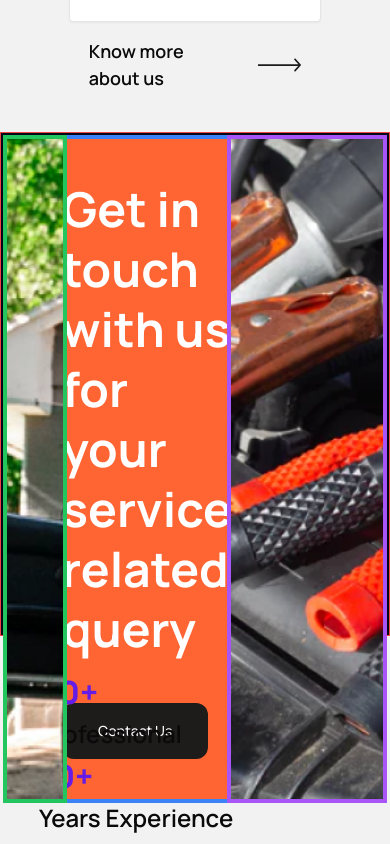
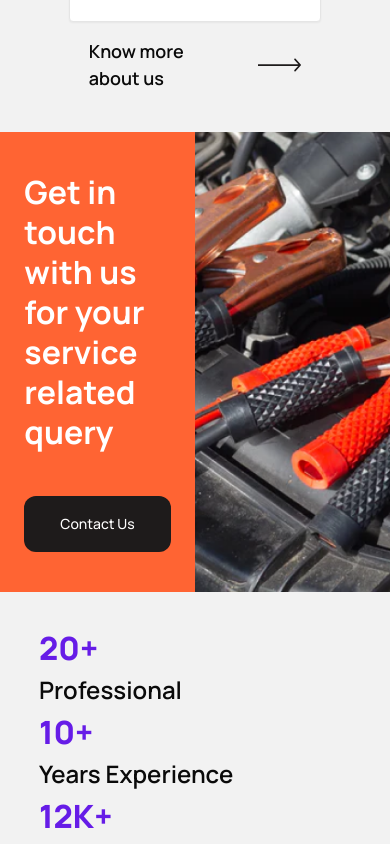
Before and after one commit to w3ngithub/revive-motors, a Next.js app: page / in a window 390 px wide. Shown: the part 5120-5964 px from the top of the page. Built offline with nearby package versions, Linux system fonts and the light colour scheme.

Commit message:
feat: banner  page  responsiveness added

```diff
--- a/src/components/custom-components/Banner.tsx
+++ b/src/components/custom-components/Banner.tsx
@@ -5,11 +5,12 @@ import Middle from "./middle";
 
 const Banner = () => {
   // min-h-[100vh]
+  // max-lg
   return (
-    <section className=" max-w-[100vw] border border-red-500">
-      <div className="grid grid-cols-12 border-2 border-slate-950 w-full max-h-[502px]">
+    <section className=" max-w-[100vw] ">
+      <div className="grid grid-cols-12  w-full max-h-[502px] max-lg:grid-cols-2">
         {/* Left Image */}
-        <div className="col-span-2 border-4 border-green-500 relative">
+        <div className="block col-span-2 relative max-lg:hidden">
           <Image
             src="/project/large-carss.png"
             alt="Car Pic"
@@ -20,12 +21,12 @@ const Banner = () => {
         </div>
 
         {/* Middle Component */}
-        <div className="block m-0 p-0  justify-center items-center col-span-5 border-4 border-blue-500">
+        <div className="block m-0 p-0  justify-center items-center col-span-5  max-lg:col-span-1 ">
           <Middle />
         </div>
 
         {/* Right Image */}
-        <div className="col-span-5 border-4 border-purple-500 relative">
+        <div className="col-span-5 relative  max-lg:col-span-1">
           <Image
             src="/project/clips.png"
             alt="Car Pic"
--- a/src/components/custom-components/middle.tsx
+++ b/src/components/custom-components/middle.tsx
@@ -6,10 +6,10 @@ const Middle = () => {
     <section>
       <div className="bg-customColor-primary flex justify-center ">
         <div className="flex flex-col justify-center items-start gap-11 bg-customColor-primary p-10 ">
-          <p className="text-h3 text-customColor-white font-bold max-w-[569px] leading-tight max-lg:w-full">
+          <h3 className="text-h3 text-customColor-white font-bold max-w-[569px] leading-tight max-lg:w-full">
             Get in touch with us for your service related query
-          </p>
-          <Button className="bg-customColor-black text-b1 text-customColor-white max-w-[203px] max-h-[64px] p-7 px-9 rounded-xl">
+          </h3>
+          <Button className="bg-customColor-black text-b1 text-customColor-white max-w-[203px] max-h-[64px] p-7 px-9 rounded-xl ">
             Contact Us
           </Button>
         </div>
```
